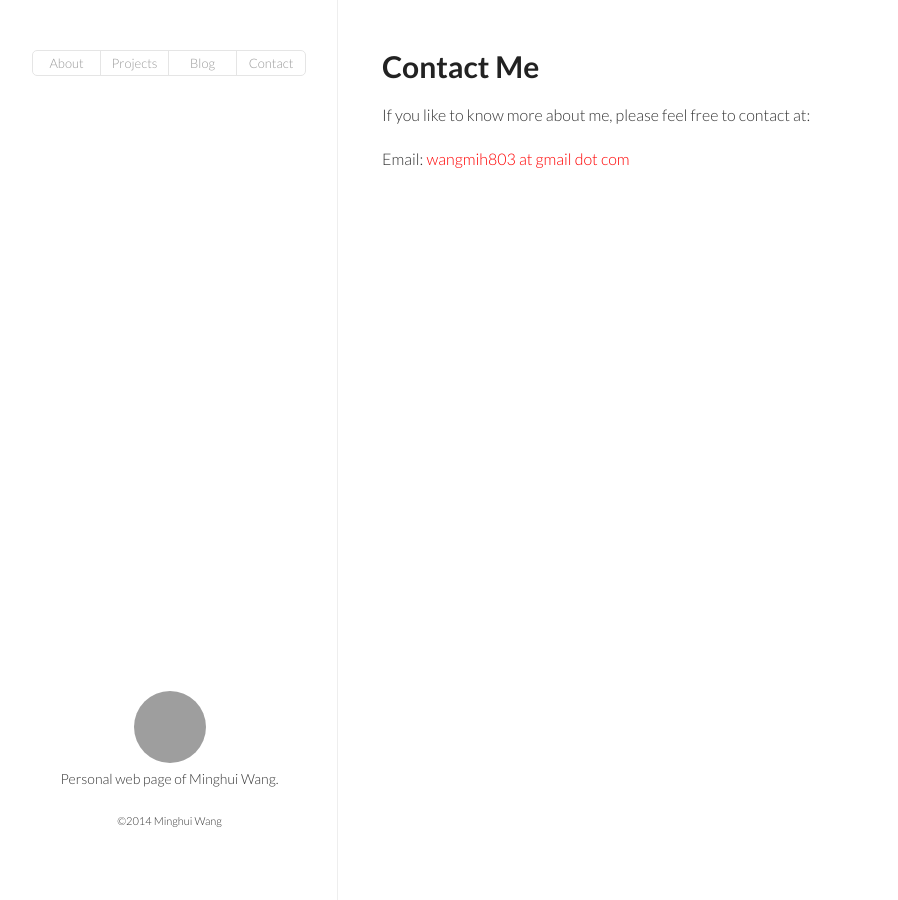
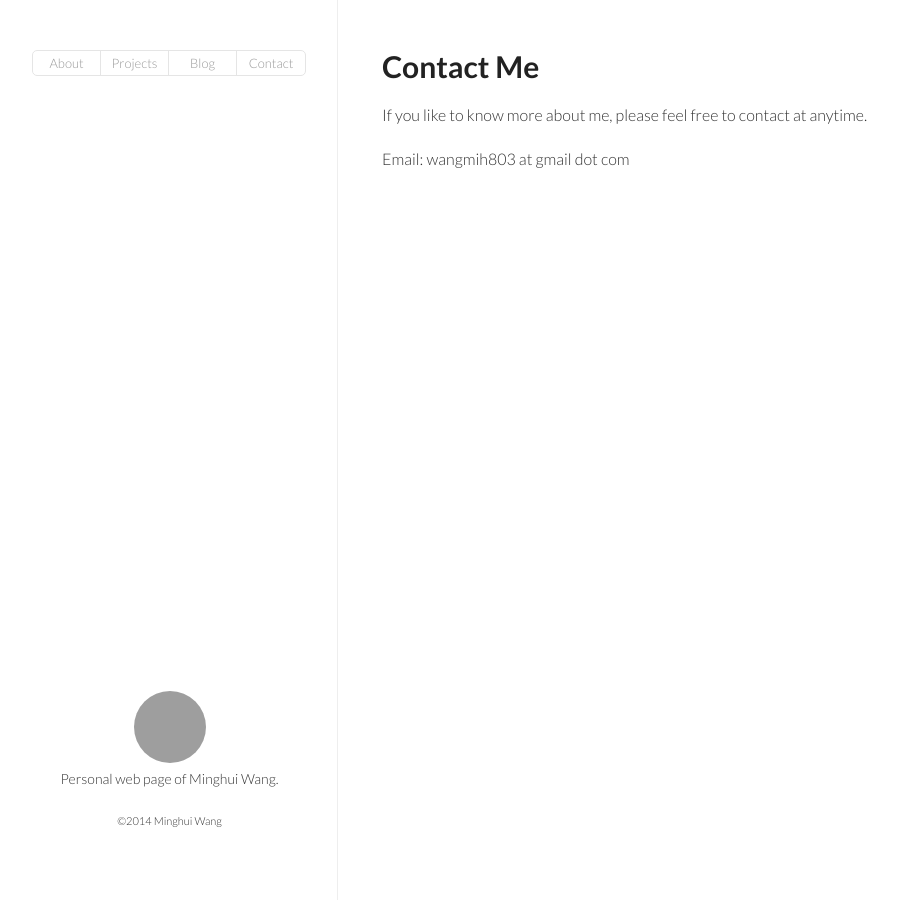
Before and after one commit to hjfh1234/Minghui.github.io, a Jekyll site: the page built from contact/index.html, in a window 1280 px wide. Shown: the whole page, without its empty margins (133-1031 px from the left). Built offline with Jekyll 4.4.1, drawn with Linux system fonts in a browser that asks for light colours; nearby versions of some CDN libraries; grey boxes are pictures that could not be loaded.

Commit message:
Minor change to Contact section

```diff
--- a/contact/index.html
+++ b/contact/index.html
@@ -6,8 +6,8 @@ title: Contact
 	<div class="wrapper">
 		<section>
 			<h1> Contact Me </h1>
-			<p> If you like to know more about me, please feel free to contact at:</p>
-			<p> Email: <a style="color:red" href="wangmih803@gmail.com">wangmih803 at gmail dot com </a></p>
-			<p>
+			<p> If you like to know more about me, please feel free to contact at anytime.</p>
+			<p> Email: wangmih803 at gmail dot com </p>
+
 		</section>
 	</div>
```
